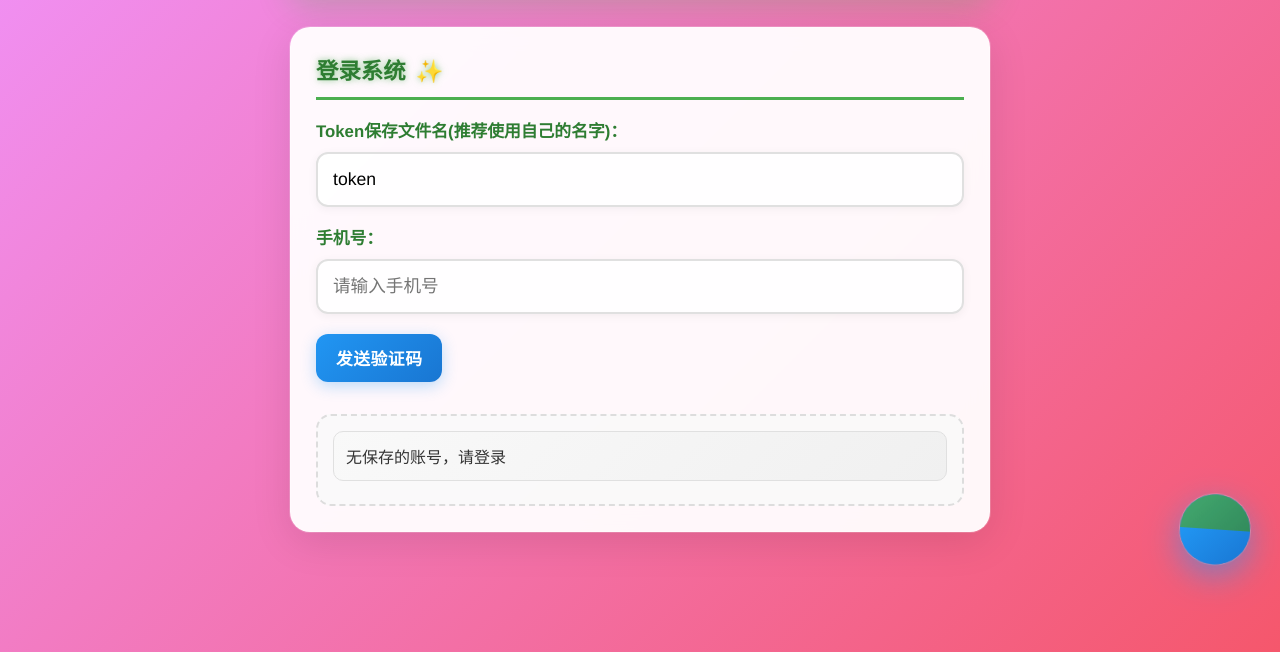
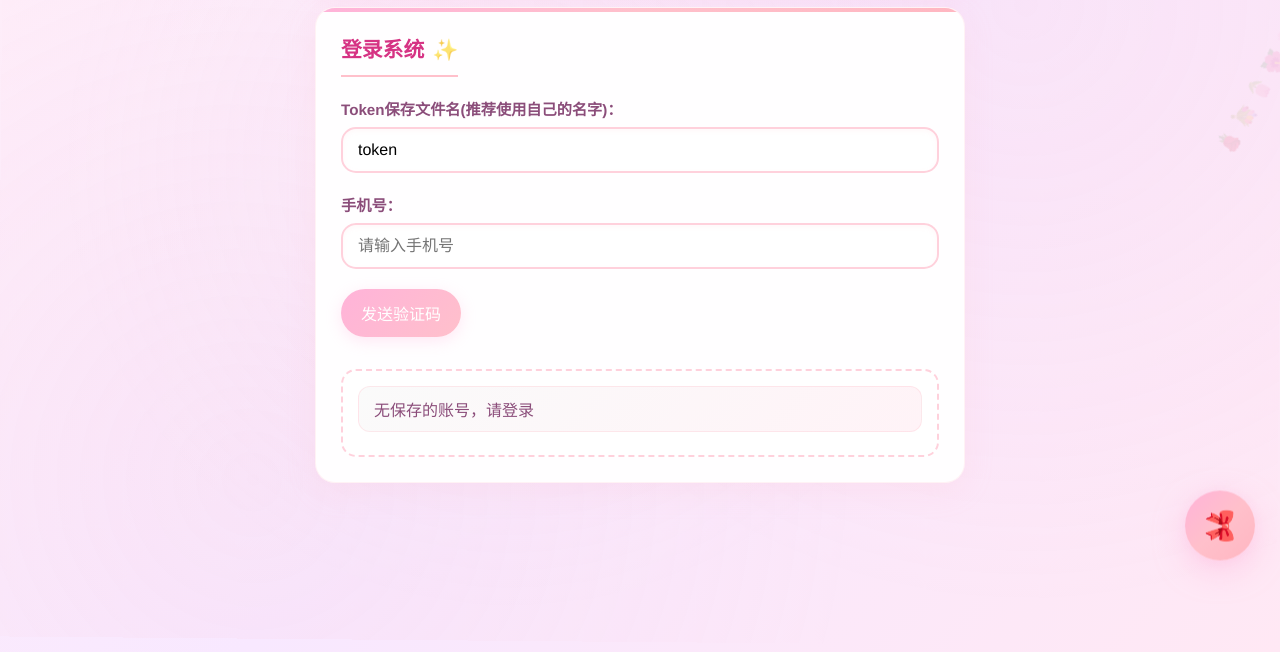
Before and after one commit to yuan2008/123456, a plain HTML site: page index2.html in a window 1280 px wide. Shown: the part 148-800 px from the top of the page. Drawn offline with Linux system fonts and the light colour scheme; no server answers; files whose address does not match are found by name.

Commit message:
Update index2.html

```diff
--- a/index2.html
+++ b/index2.html
@@ -4,7 +4,7 @@
     <meta charset="UTF-8">
     <meta name="viewport" content="width=device-width, initial-scale=1.0">
     <title>不二胖喵抢单系统</title>
-    <link rel="stylesheet" href="style1.css">
+    <link rel="stylesheet" href="style2.css">
 </head>
 <body>
     <div class="container">
```
